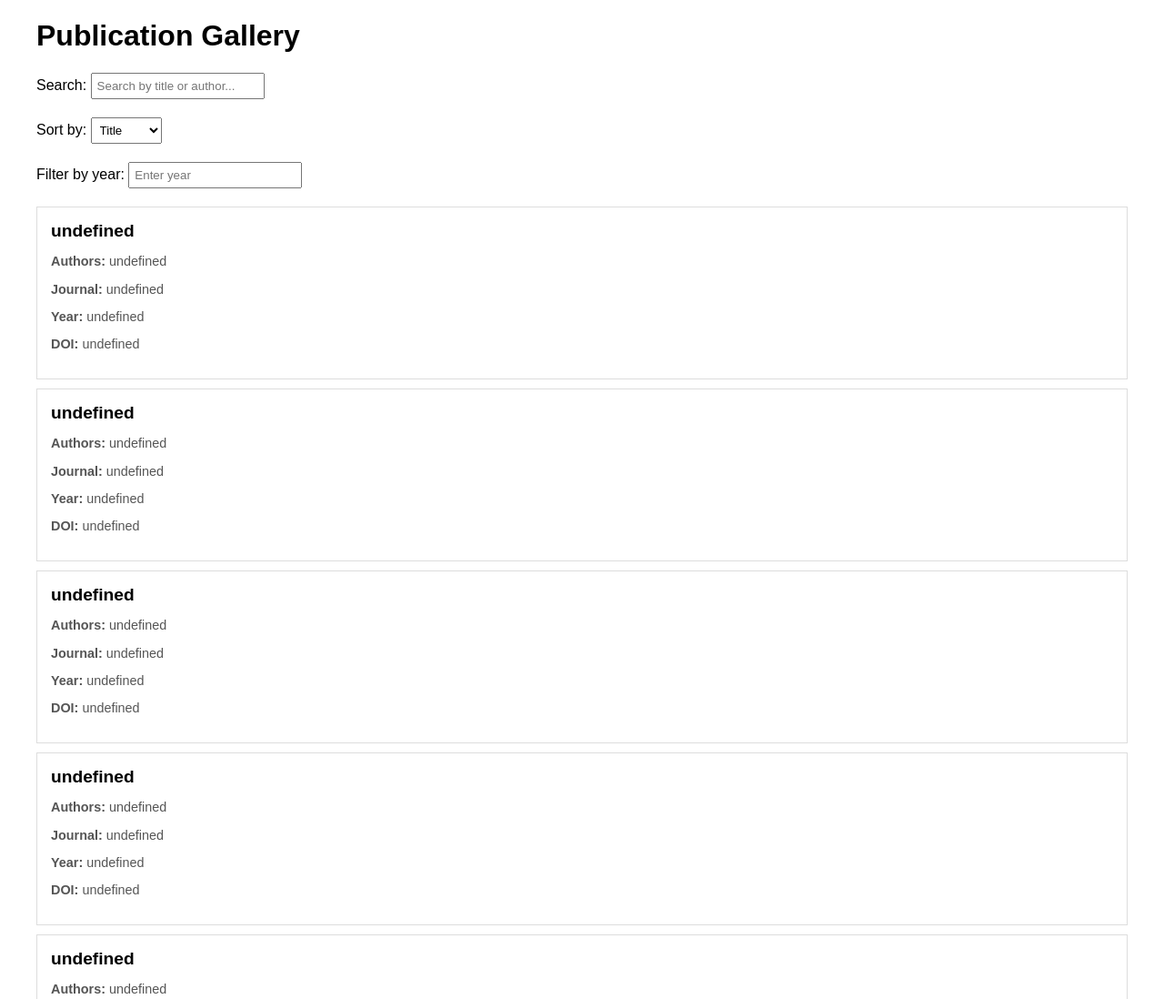
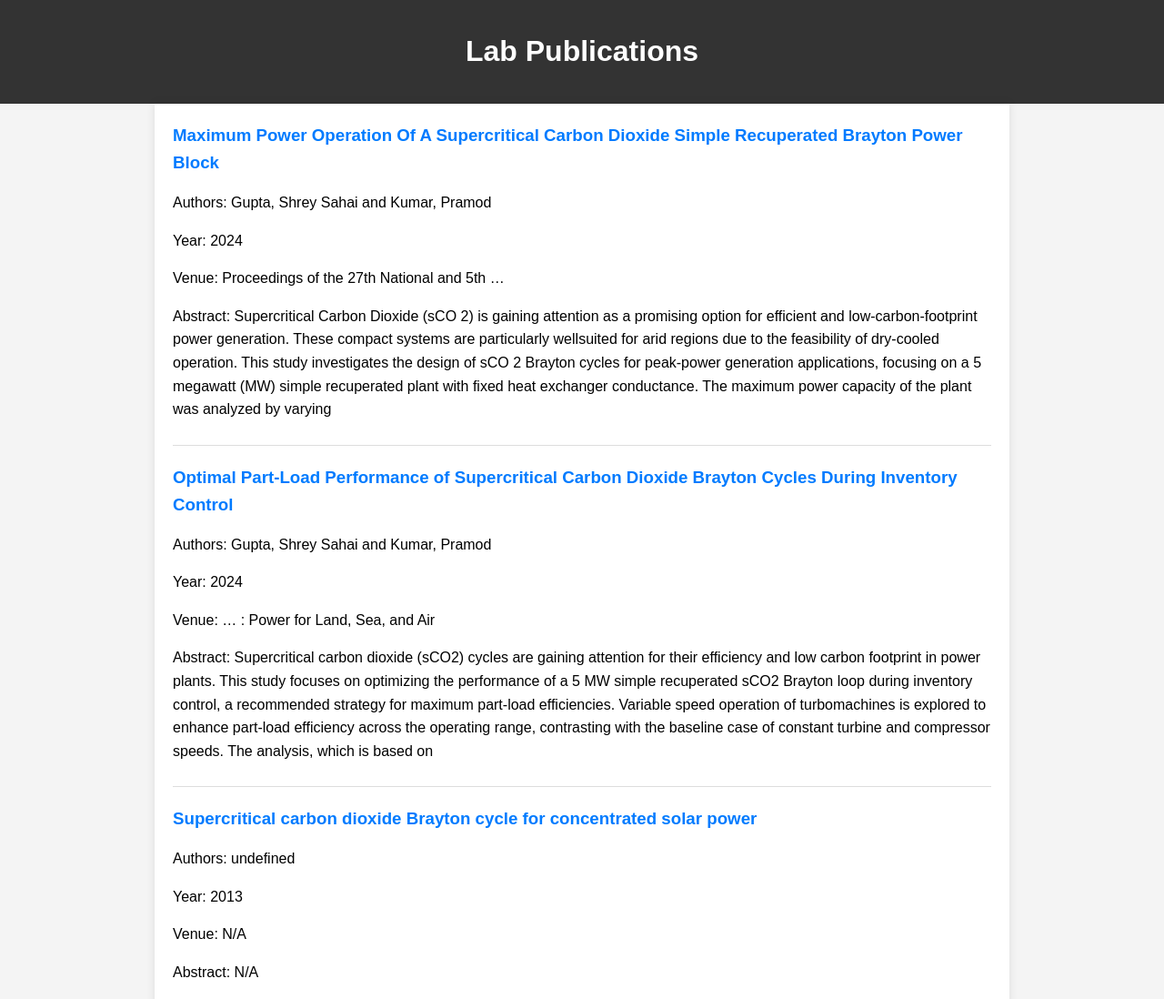
Before and after one commit to ShreySahai/TSL-publications, a plain HTML site: page index.html in a window 1280 px wide. Shown: the top 1098 px of the page at 91% size. Drawn offline with Linux system fonts and the light colour scheme.

```diff
--- a/index.html
+++ b/index.html
@@ -3,140 +3,101 @@
 <head>
     <meta charset="UTF-8">
     <meta name="viewport" content="width=device-width, initial-scale=1.0">
-    <title>Publication Gallery</title>
+    <title>Lab Publications</title>
     <style>
         body {
             font-family: Arial, sans-serif;
-            margin: 20px;
+            line-height: 1.6;
+            margin: 0;
+            padding: 0;
+            background-color: #f4f4f4;
+        }
+        header {
+            background: #333;
+            color: #fff;
+            padding: 10px 20px;
+            text-align: center;
         }
         .container {
-            max-width: 1200px;
+            padding: 20px;
+            max-width: 900px;
             margin: auto;
-        }
-        .filters, .sort-options {
-            margin-bottom: 20px;
-        }
-        .filters input, .sort-options select {
-            padding: 5px;
-            margin-right: 10px;
+            background: #fff;
+            box-shadow: 0 0 10px rgba(0, 0, 0, 0.1);
         }
         .publication {
-            border: 1px solid #ddd;
-            padding: 15px;
-            margin-bottom: 10px;
+            border-bottom: 1px solid #ddd;
+            margin-bottom: 20px;
+            padding-bottom: 10px;
         }
-        .publication-title {
-            font-size: 1.2em;
-            font-weight: bold;
+        .publication h3 {
+            margin: 0;
         }
-        .publication-details {
-            font-size: 0.9em;
+        .publication a {
+            color: #007BFF;
+            text-decoration: none;
+        }
+        .publication a:hover {
+            text-decoration: underline;
+        }
+        footer {
+            text-align: center;
+            margin-top: 20px;
             color: #555;
         }
     </style>
 </head>
 <body>
-
-    <div class="container">
-        <h1>Publication Gallery</h1>
-
-        <!-- Search bar -->
-        <div class="filters">
-            <label for="search">Search: </label>
-            <input type="text" id="search" placeholder="Search by title or author..." oninput="filterPublications()">
-        </div>
-
-        <!-- Sort options -->
-        <div class="sort-options">
-            <label for="sort">Sort by: </label>
-            <select id="sort" onchange="sortPublications()">
-                <option value="title">Title</option>
-                <option value="year">Year</option>
-                <option value="authors">Authors</option>
-            </select>
-        </div>
-
-        <!-- Filter by year -->
-        <div class="filters">
-            <label for="year-filter">Filter by year: </label>
-            <input type="number" id="year-filter" placeholder="Enter year" oninput="filterPublications()">
-        </div>
-
-        <div id="publications-list"></div>
+    <header>
+        <h1>Lab Publications</h1>
+    </header>
+    <div class="container" id="publications">
+        <!-- Publications will be dynamically inserted here -->
     </div>
+    <footer>
+        &copy; 2024 Lab Publications
+    </footer>
 
     <script>
-        let publications = [];
-        let filteredPublications = [];
+        // Load publications.json and render the list
+        fetch('publications.json')
+            .then(response => response.json())
+            .then(data => {
+                const container = document.getElementById('publications');
 
-        // Fetch publications from publications.json
-        async function fetchPublications() {
-            try {
-                const response = await fetch('publications.json');
-                publications = await response.json();
-                filteredPublications = [...publications];  // Initialize filtered list
-                renderPublications();
-            } catch (error) {
-                console.error('Error fetching publications:', error);
-            }
-        }
+                data.forEach(publication => {
+                    const div = document.createElement('div');
+                    div.className = 'publication';
 
-        // Render publications list
-        function renderPublications() {
-            const publicationsList = document.getElementById('publications-list');
-            publicationsList.innerHTML = '';  // Clear previous list
+                    const title = document.createElement('h3');
+                    title.innerHTML = `<a href="${publication.pub_url || '#'}" target="_blank">${publication.bib.title}</a>`;
 
-            filteredPublications.forEach(pub => {
-                const publicationElement = document.createElement('div');
-                publicationElement.className = 'publication';
+                    const authors = document.createElement('p');
+                    authors.textContent = `Authors: ${publication.bib.author}`;
 
-                publicationElement.innerHTML = `
-                    <div class="publication-title">${pub.title}</div>
-                    <div class="publication-details">
-                        <p><strong>Authors:</strong> ${pub.authors}</p>
-                        <p><strong>Journal:</strong> ${pub.journal}</p>
-                        <p><strong>Year:</strong> ${pub.year}</p>
-                        <p><strong>DOI:</strong> ${pub.doi}</p>
-                    </div>
-                `;
-                publicationsList.appendChild(publicationElement);
+                    const year = document.createElement('p');
+                    year.textContent = `Year: ${publication.bib.pub_year}`;
+
+                    const venue = document.createElement('p');
+                    venue.textContent = `Venue: ${publication.bib.venue || 'N/A'}`;
+
+                    const abstract = document.createElement('p');
+                    abstract.textContent = `Abstract: ${publication.bib.abstract || 'N/A'}`;
+
+                    div.appendChild(title);
+                    div.appendChild(authors);
+                    div.appendChild(year);
+                    div.appendChild(venue);
+                    div.appendChild(abstract);
+
+                    container.appendChild(div);
+                });
+            })
+            .catch(error => {
+                console.error('Error loading publications:', error);
+                const container = document.getElementById('publications');
+                container.innerHTML = '<p>Error loading publications. Please try again later.</p>';
             });
-        }
-
-        // Filter publications by search text and year
-        function filterPublications() {
-            const searchQuery = document.getElementById('search').value.toLowerCase();
-            const yearFilter = document.getElementById('year-filter').value;
-
-            filteredPublications = publications.filter(pub => {
-                const matchesSearch = pub.title.toLowerCase().includes(searchQuery) ||
-                                      pub.authors.toLowerCase().includes(searchQuery);
-                const matchesYear = yearFilter ? pub.year == yearFilter : true;
-                return matchesSearch && matchesYear;
-            });
-
-            renderPublications();
-        }
-
-        // Sort publications
-        function sortPublications() {
-            const sortBy = document.getElementById('sort').value;
-
-            filteredPublications.sort((a, b) => {
-                if (sortBy === 'title') {
-                    return a.title.localeCompare(b.title);
-                } else if (sortBy === 'year') {
-                    return b.year - a.year; // Sort descending by year
-                } else if (sortBy === 'authors') {
-                    return a.authors.localeCompare(b.authors);
-                }
-            });
-
-            renderPublications();
-        }
-
-        // Initialize the page
-        fetchPublications();
     </script>
 </body>
 </html>
```
